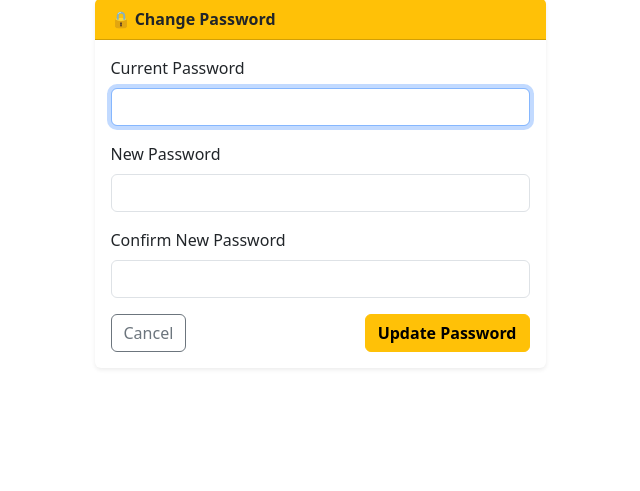
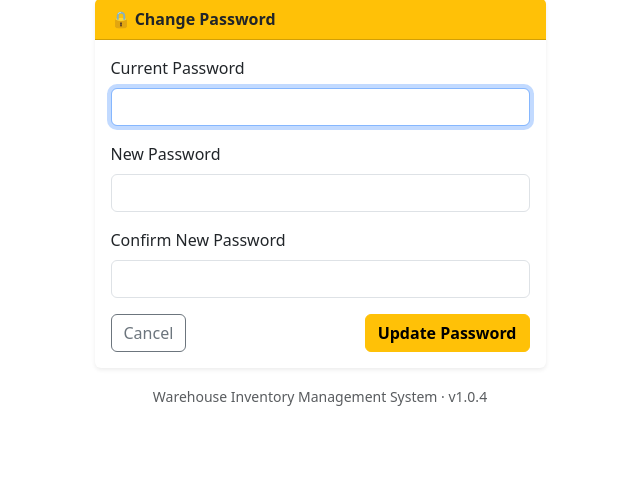
Before and after one commit to mdrznbm/inventory-app, a Flask app: page /change-password in a window 1280 px wide. Shown: the part 162-653 px from the top of the page, without its empty margins (320-960 px from the left). Run offline with Flask 3, Linux system fonts and the light colour scheme; the visitor is signed in with stand-in values (Sample User, id 1).

Commit message:
Add version badge (v1.0.4) to base.html

```diff
--- a/templates/base.html
+++ b/templates/base.html
@@ -58,6 +58,9 @@
 
         {% block content %}{% endblock %}
     </div>
+    <footer class="text-center text-muted py-3">
+        <small>Warehouse Inventory Management System &middot; v1.0.4</small>
+    </footer>
     <script src="https://cdn.jsdelivr.net/npm/bootstrap@5.3.2/dist/js/bootstrap.bundle.min.js"></script>
     <script>
         function updateToggleIcon() {
```
